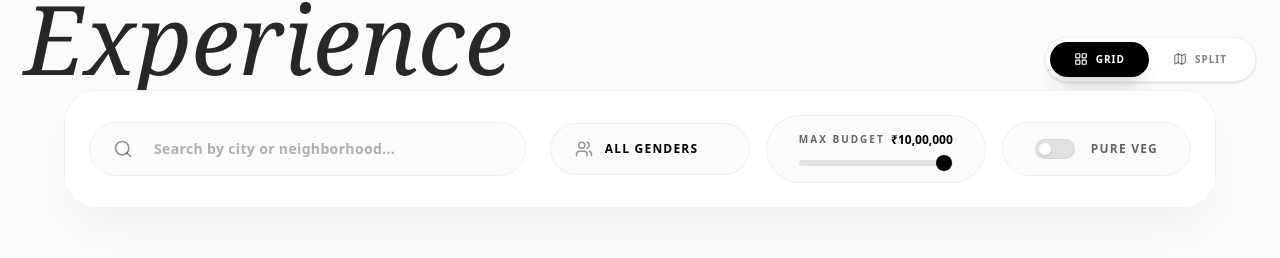
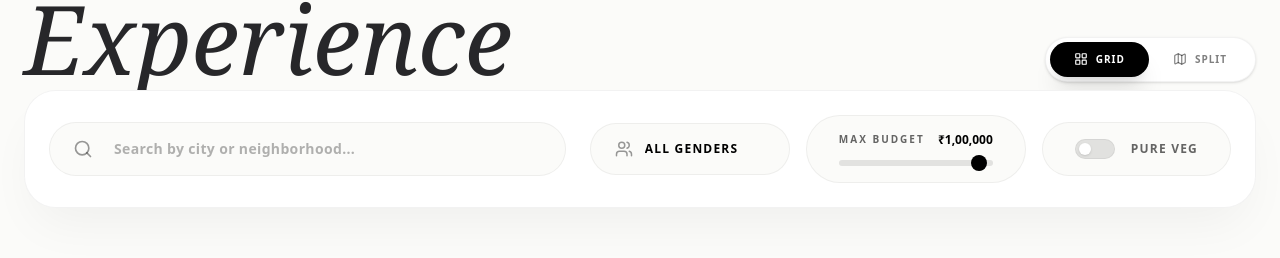
Before and after one commit to milanchahar/LinkHome, a React (Vite) app in the folder client/: page /browse in a window 1280 px wide. Shown: the part 258-516 px from the top of the page. Built offline with nearby package versions, Linux system fonts and the light colour scheme; no server answers.

Commit message:
remove call icons from Messaging  and adjust filter constraints

```diff
--- a/client/src/components/BrowseRooms.jsx
+++ b/client/src/components/BrowseRooms.jsx
@@ -14,7 +14,7 @@ const BrowseRooms = () => {
   const [searchTerm, setSearchTerm] = useState("");
   const [vegOnly, setVegOnly] = useState(false);
   const [genderFilter, setGenderFilter] = useState("Any");
-  const [maxPrice, setMaxPrice] = useState(1000000);
+  const [maxPrice, setMaxPrice] = useState(100000);
   const [viewMode, setViewMode] = useState("grid");
   const [activePropertyId, setActivePropertyId] = useState(null);
 
@@ -83,7 +83,7 @@ const BrowseRooms = () => {
         <div className="flex w-full justify-center mt-2 mb-20">
           <motion.div
             layout
-            className={`w-full max-w-6xl bg-white p-6 rounded-[2rem] mb-20 border border-black/5 flex flex-col xl:flex-row gap-6 items-center sticky top-28 z-40 backdrop-blur-md shadow-2xl shadow-black/5 ${viewMode === 'split' ? 'mr-6' : ''}`}
+            className={`w-full max-w-7xl bg-white p-6 rounded-[2rem] mb-20 border border-black/5 flex flex-col xl:flex-row gap-6 items-center sticky top-28 z-40 backdrop-blur-md shadow-2xl shadow-black/5 ${viewMode === 'split' ? 'mr-6' : ''}`}
           >
             <div className="flex-1 w-full relative group">
               <Search className="absolute left-6 top-1/2 -translate-y-1/2 text-black/40 group-focus-within:text-black transition-colors" size={20} />
@@ -118,7 +118,7 @@ const BrowseRooms = () => {
                 <input
                   type="range"
                   min="1000"
-                  max="1000000"
+                  max="100000"
                   step="5000"
                   className="w-full h-1.5 bg-black/10 rounded-full appearance-none cursor-pointer outline-none [&::-webkit-slider-thumb]:appearance-none [&::-webkit-slider-thumb]:w-4 [&::-webkit-slider-thumb]:h-4 [&::-webkit-slider-thumb]:bg-black [&::-webkit-slider-thumb]:rounded-full hover:[&::-webkit-slider-thumb]:scale-125 active:[&::-webkit-slider-thumb]:scale-90 [&::-webkit-slider-thumb]:transition-transform"
                   value={maxPrice}
--- a/client/src/pages/MessagingHub.jsx
+++ b/client/src/pages/MessagingHub.jsx
@@ -3,7 +3,7 @@ import { useNavigate } from "react-router-dom";
 import { ConversationSkeleton } from "../components/ConversationSkeleton";
 import { MessageSkeleton } from "../components/MessageSkeleton";
 import { motion, AnimatePresence } from "framer-motion";
-import { Send, User as UserIcon, Clock, ChevronLeft, MoreVertical, MessageSquare, Search, Phone, Video, Info } from "lucide-react";
+import { Send, User as UserIcon, Clock, ChevronLeft, MoreVertical, MessageSquare, Search, Info } from "lucide-react";
 import toast from "react-hot-toast";
 
 const MessagingHub = () => {
@@ -267,7 +267,7 @@ const MessagingHub = () => {
                                     </div>
                                 </div>
                                 <div className="flex items-center gap-2">
-                                    {[Phone, Video, Info].map((Icon, i) => (
+                                    {[Info].map((Icon, i) => (
                                         <button key={i} className="p-2.5 text-black hover:bg-zinc-50 transition-all rounded-full border border-black/0 hover:border-black/5 opacity-40 hover:opacity-100">
                                             <Icon size={18} />
                                         </button>
```
